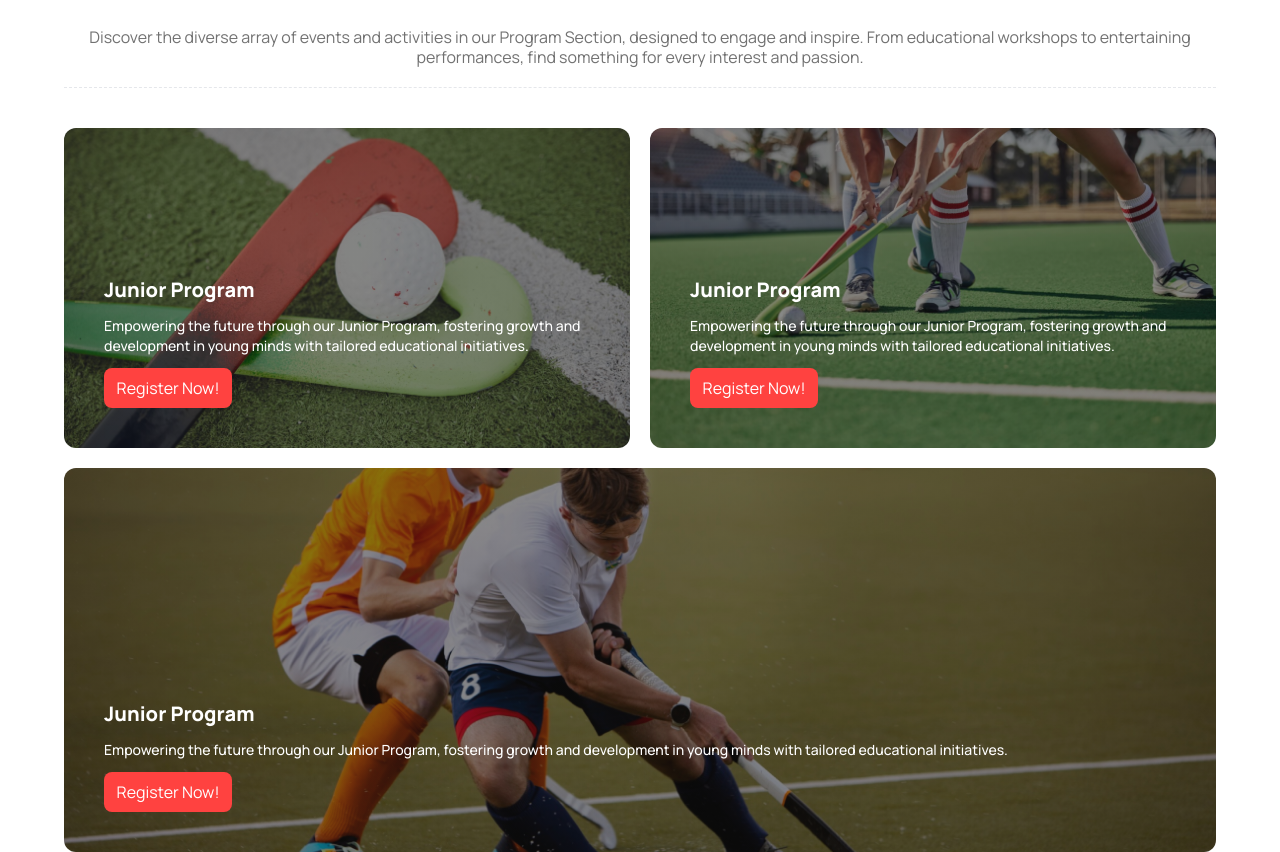
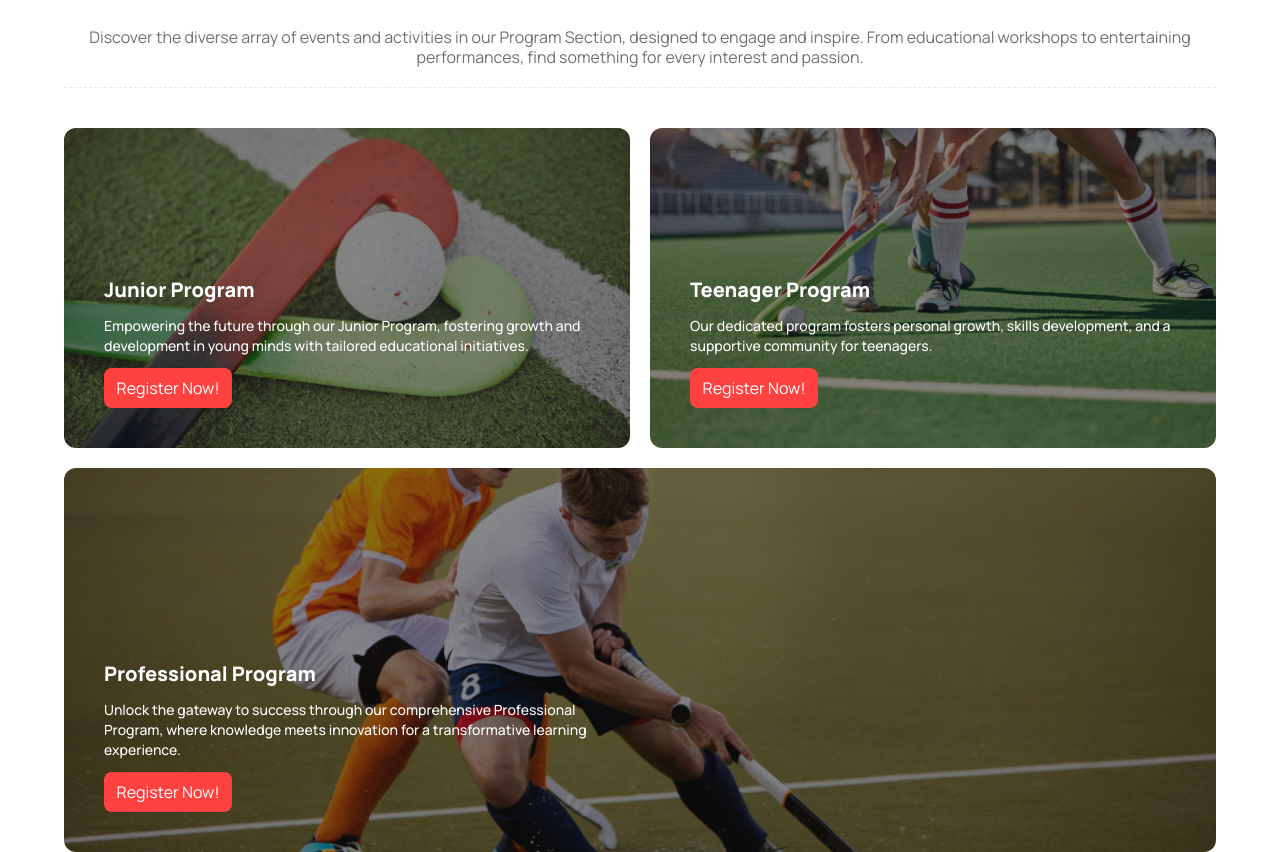
Before and after one commit to AbdullahFaiaz/Assignment-3, a plain HTML site: page index.html in a window 1280 px wide. Shown: the part 1542-2394 px from the top of the page. Drawn offline with nearby package versions, Linux system fonts and the light colour scheme.

Commit message:
bug fixed

```diff
--- a/index.html
+++ b/index.html
@@ -158,24 +158,10 @@
             <hr class="border-dashed mt-5 mb-10">
         </section>
 
-        <!-- <section class="grid grid-cols-1 gap-5 border-4 border-red-500 lg:grid-cols-2">
-            <div class="image-grid-div">
-                <div class="cell-1 all-cells">
-                    <img src="Images/2.png" alt="image">
-                    <div class="tex">Maldives</div>
-                </div>
-                <div class="cell-2 all-cells">
-                    <img src="Images/3.png" alt="image">
-                    <div class="tex">Indonesia</div>
-                </div>
-                <div class="cell-3 all-cells">
-                    <img src="Images/4.png" alt="image">
-                    <div class="tex">Srilanka</div>
-                </div>
-        </section> -->
+
         <section class="grid grid-cols-1 lg:grid-cols-2 gap-5">
 
-            <div class="lg:col-span-1 flex justify-center items-end box-border p-5 lg:p-10 min-h-60 lg:min-h-80  rounded-xl bg-[linear-gradient(to_bottom,#13131380,#13131380),url('./Images/2.png')] bg-cover bg-center bg-no-repeat">
+            <div class="lg:col-span-1 flex justify-start items-end box-border p-5 lg:p-10 min-h-60 lg:min-h-80  rounded-xl bg-[linear-gradient(to_bottom,#13131380,#13131380),url('./Images/2.png')] bg-cover bg-center bg-no-repeat">
                 <div class="flex flex-col gap-3">
                     <h1 class="text-xl font-extrabold text-white">Junior Program</h1>
                     <p class="text-sm font-medium text-white">Empowering the future through our Junior Program, fostering growth and development in young minds with tailored educational initiatives. </p>
@@ -183,18 +169,18 @@
                 </div>
             </div>
 
-            <div class="lg:col-span-1 flex justify-center items-end box-border p-5 lg:p-10 min-h-60 lg:min-h-80 rounded-xl bg-[linear-gradient(to_bottom,#13131380,#13131380),url('./Images/3.png')] bg-cover bg-center bg-no-repeat">
+            <div class="lg:col-span-1 flex justify-start items-end box-border p-5 lg:p-10 min-h-60 lg:min-h-80  rounded-xl bg-[linear-gradient(to_bottom,#13131380,#13131380),url('./Images/3.png')] bg-cover bg-center bg-no-repeat">
                 <div class="flex flex-col gap-3">
-                    <h1 class="text-xl font-extrabold text-white">Junior Program</h1>
-                    <p class="text-sm font-medium text-white">Empowering the future through our Junior Program, fostering growth and development in young minds with tailored educational initiatives. </p>
+                    <h1 class="text-xl font-extrabold text-white">Teenager Program</h1>
+                    <p class="text-sm font-medium text-white">Our dedicated program fosters personal growth, skills development, and a supportive community for teenagers.  </p>
                     <button class="btn-color-primary py-2 px-3 w-32">Register Now!</button>
                 </div>
             </div>
 
-            <div class="lg:col-span-2 flex justify-center lg:justify-start items-end box-border p-5 lg:p-10 min-h-60 lg:min-h-96 rounded-xl bg-[linear-gradient(to_bottom,#13131380,#13131380),url('./Images/4.png')] bg-cover bg-center bg-no-repeat">
+            <div class="lg:col-span-2 flex justify-start lg:justify-start items-end box-border p-5 lg:p-10 min-h-60 lg:min-h-96 rounded-xl bg-[linear-gradient(to_bottom,#13131380,#13131380),url('./Images/4.png')] bg-cover bg-center bg-no-repeat">
                 <div class="flex flex-col gap-3">
-                    <h1 class="text-xl font-extrabold text-white">Junior Program</h1>
-                    <p class="text-sm font-medium text-white">Empowering the future through our Junior Program, fostering growth and development in young minds with tailored educational initiatives. </p>
+                    <h1 class="text-xl font-extrabold text-white">Professional Program</h1>
+                    <p class="text-sm font-medium text-white lg:w-[50%]">Unlock the gateway to success through our comprehensive Professional Program, where knowledge meets innovation for a transformative learning experience. </p>
                     <button class="btn-color-primary py-2 px-3 w-32">Register Now!</button>
                 </div>
             </div>
```
